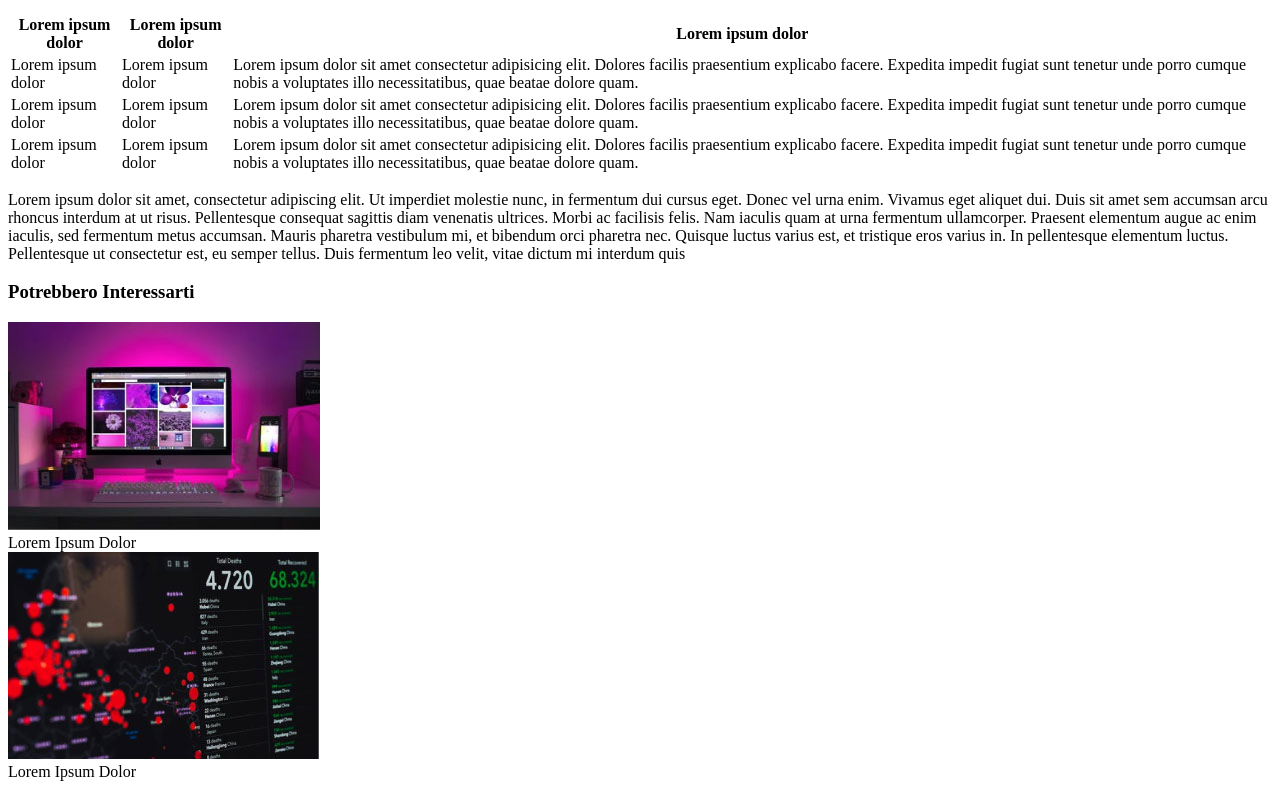
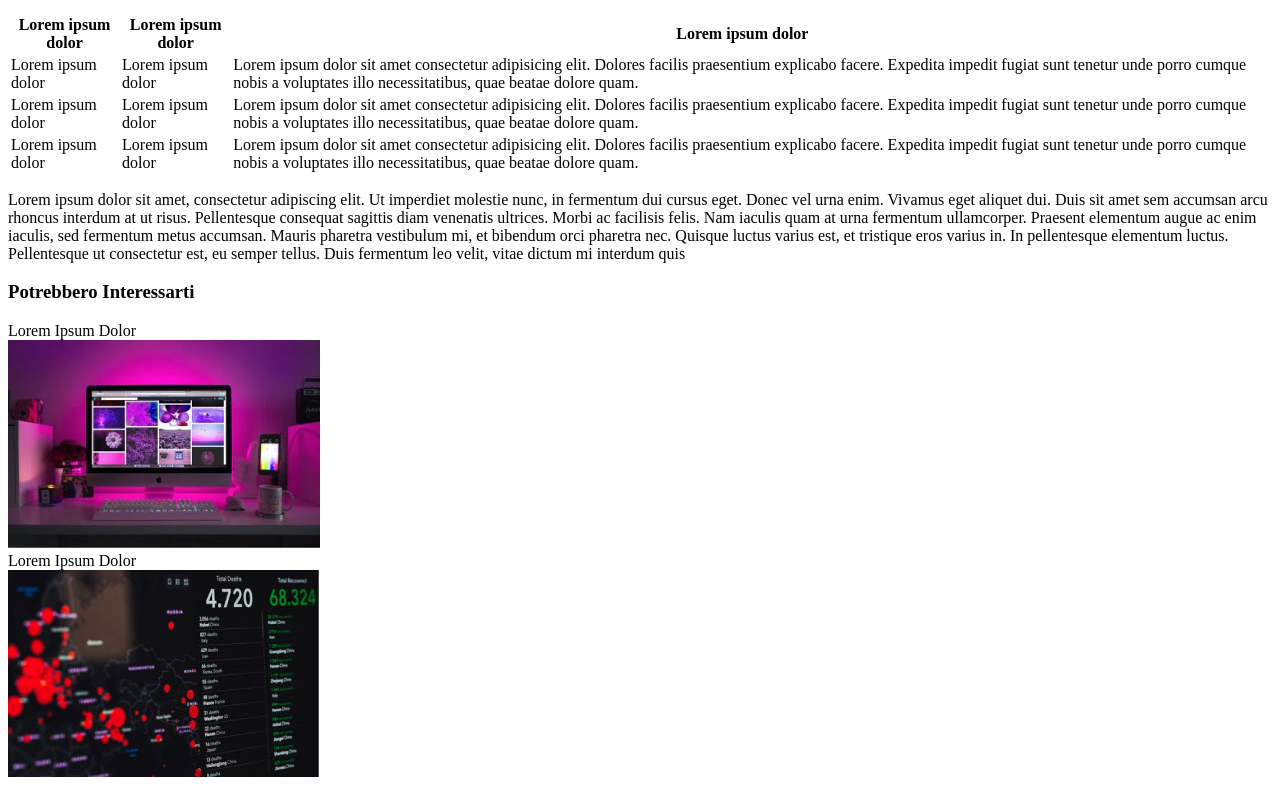
Before and after one commit to JoseManuel-Feliz/html-css-booleaner, a plain HTML site: page html/index.html in a window 1280 px wide. Shown: the part 976-1765 px from the top of the page. Drawn offline with Linux system fonts and the light colour scheme.

Commit message:
added another fix

```diff
--- a/html/index.html
+++ b/html/index.html
@@ -12,7 +12,6 @@
 </head>
 
 <body>
-  <div class="container">
   <!-- heading -->
   <header>
     <div class="image">
@@ -105,22 +104,17 @@
     <!-- Keep exploring -->
     <section id="keep-exploring">
       <h3>Potrebbero Interessarti</h3>
-        <div class="monitor">
+      <div id="monitor">
+        <div>Lorem Ipsum Dolor</div>
         <img src="../img/monitor.jpg" alt="Monitor photo">
-          <div>Lorem Ipsum Dolor</div>
       </div>
 
-        <div class="graph">
+      <div id="graph">
+        <div>Lorem Ipsum Dolor</div>
         <img src="../img/graph.jpg" alt="Graph photo">
-          <div>Lorem Ipsum Dolor</div>
       </div>
     </section>
-
-
   </main>
-
-    <footer></footer>
-  </div>
 </body>
 
 </html>
```
Lines whose indentation alone changed are shown as unchanged.
